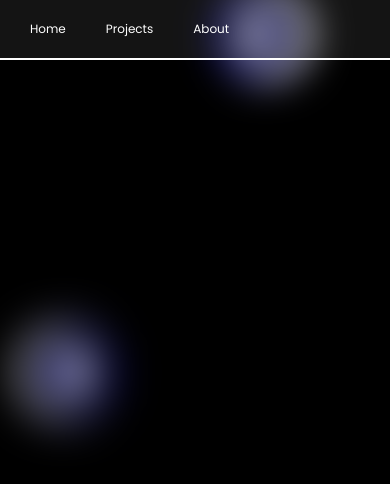
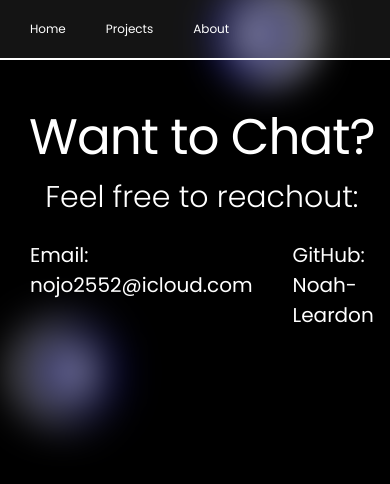
Before and after one commit to Noah-Leardon/Noah-Leardon.github.io, a plain HTML site: page connect.html in a window 390 px wide. Drawn offline with Linux system fonts and the light colour scheme.

Commit message:
Add connect content

```diff
--- a/connect.css
+++ b/connect.css
@@ -13,9 +13,9 @@
     }
 }
 
-@media only screen and (max-width: 790px) {
-    h1 {
-        font-size: 0.5rem !important;
+@media only screen and (max-width: 655px) {
+    html {
+        font-size: 10px !important;
     }
 }
 
@@ -25,9 +25,6 @@
     }
     html {
         font-size: 10px !important;
-    }
-    h1 {
-        font-size: 0.8rem;
     }
 }
 
@@ -133,6 +130,28 @@ main {
     color: white;
     align-items: center;
     justify-content: center;
+}
+
+.connect {
+    display: flex;
+    flex-flow: column wrap;
+    justify-content: center;
+    align-items: center;
+}
+
+.connect h1 {
+    font-size: 5rem;
+    font-weight: 400;
+    letter-spacing: -0.1rem;
+}
+
+.connect ul {
+    font-size: 2rem;
+}
+
+.connect h2 {
+    font-size: 3rem;
+    font-weight: 300;
 }
 
 .fancy {
--- a/connect.html
+++ b/connect.html
@@ -21,6 +21,14 @@
         </nav>
     </header>
     <main>
+        <div class="connect">
+            <h1>Want to Chat?</h1>
+            <h2>Feel free to reachout:</h2>
+            <ul>
+                <li>Email: nojo2552@icloud.com</li>
+                <li>GitHub: Noah-Leardon</li>
+            </ul>
+        </div>
         <div class="fancy">
             <div class="outring"></div>
             <div class="innerring"></div>
```
